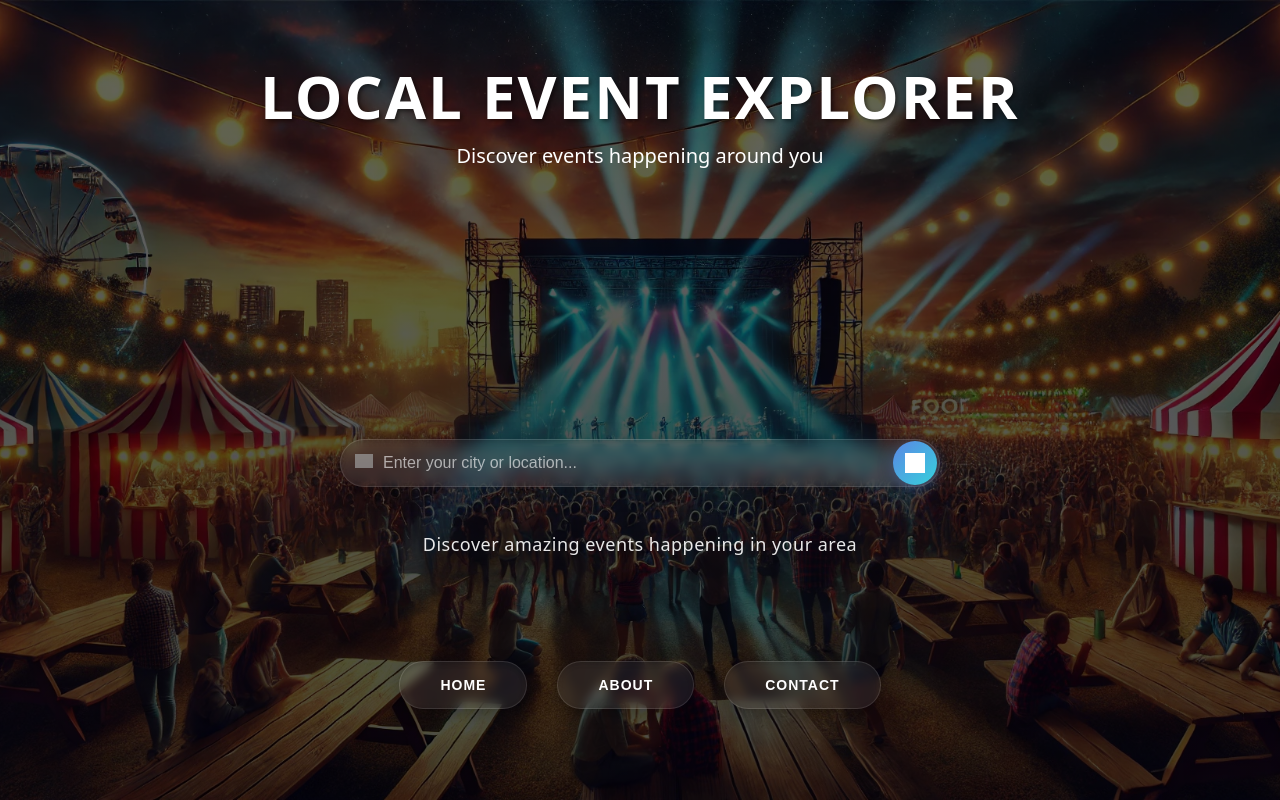
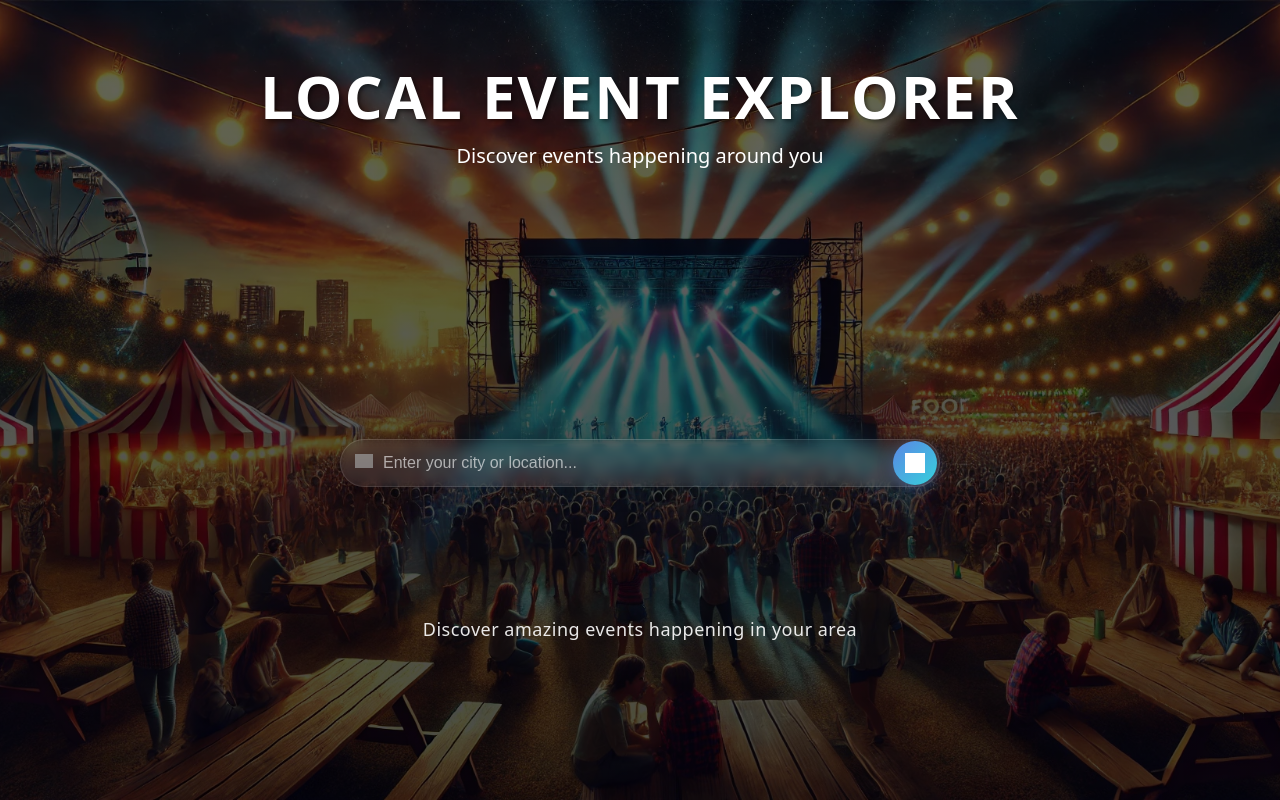
Before and after one commit to Arun-kumar2206/Local-Event-Explorer, a React (Vite) app: page / in a window 1280 px wide. Built offline with nearby package versions, Linux system fonts and the light colour scheme; grey boxes are pictures that could not be loaded.

Commit message:
Added interactivity Home page to Main page.

```diff
--- a/css/styles.css
+++ b/css/styles.css
@@ -13,7 +13,6 @@ body {
     min-height: 100vh;
 }
 
-/* Page-specific background styles */
 .home-background {
     background-image: linear-gradient(rgba(0, 0, 0, 0.6), rgba(0, 0, 0, 0.7)), url('../images/background1.webp');
     background-size: cover;
@@ -33,7 +32,6 @@ body {
     align-items: center;
     justify-content: center;
     flex-direction: column;
-    /* margin-top: 5rem; */
 }
 
 .main-title .text-2xl {
@@ -173,49 +171,10 @@ body {
     }
 }
 
-.contact-section{
-    display: flex;
-    margin-top: 8rem;
-    gap: 3rem;
-    justify-content: center;
-    flex-wrap: wrap;
-}
-
-.contact-section .contact-btn{
-    display: flex;
-    border: 1px solid rgba(255, 255, 255, 0.1);
-    background-color: rgba(255, 255, 255, 0.08);
-    box-shadow: 0 4px 15px rgba(0, 0, 0, 0.25), inset 0 2px 5px rgba(0, 0, 0, 0.15);
-    outline: none;
-    padding: 1.5rem 4rem;
-    border-radius: 3rem;
-    font-weight: bold;
-    cursor: pointer;
-    font-size: 1.4rem;
-    color: #fff;
-    letter-spacing: 1px;
-    transition: all 0.3s ease;
-    justify-content: center;
-    align-items: center;
-    min-width: 12rem;
-    backdrop-filter: blur(5px);
-}
-
-.contact-section .contact-btn:hover {
-    background-color: rgba(255, 255, 255, 0.15);
-    box-shadow: 0 6px 20px rgba(0, 0, 0, 0.3), inset 0 2px 5px rgba(0, 0, 0, 0.1);
-    transform: translateY(-2px);
-}
-
-.contact-section .contact-btn:active {
-    transform: translateY(1px);
-    box-shadow: 0 2px 10px rgba(0, 0, 0, 0.3);
-}
-
 .discover-text {
     font-size: 1.8rem;
     text-align: center;
-    margin: 2.5rem 0;
+    margin: 11rem 0;
     font-weight: 300;
     color: rgba(255, 255, 255, 0.9);
     letter-spacing: 0.5px;
@@ -250,7 +209,6 @@ body {
     }
 }
 
-/* Navigation Bar Styles */
 .nav-bar {
     display: flex;
     justify-content: space-between;
@@ -261,7 +219,7 @@ body {
     box-shadow: 0 2px 10px rgba(0, 0, 0, 0.1);
     position: sticky;
     top: 0;
-    z-index: 1000; /* Increased z-index to ensure it stays above the map */
+    z-index: 1000;
 }
 
 .nav-bar-title h2 a {
@@ -280,7 +238,6 @@ body {
     width: 30rem;
 }
 
-/* Main search button specific styling */
 .main-search-btn {
     background: #FC6B58;
     box-shadow: 0 4px 15px rgba(252, 107, 88, 0.4);
@@ -328,8 +285,8 @@ body {
 
 .content-container {
     display: flex;
-    flex-direction: row-reverse; /* Place the map on the right and city info on the left */
-    height: 500px; /* Ensure consistent height for both sections */
+    flex-direction: row-reverse;
+    height: 500px;
     max-width: 100%;
     margin: 2rem auto;
     gap: 2rem;
@@ -338,17 +295,17 @@ body {
 }
 
 .map-container {
-    flex: 8; /* 70% width */
-    height: 100%; /* Match the height of the city info */
+    flex: 8;
+    height: 100%;
     border-radius: 1rem;
     overflow: hidden;
     box-shadow: 0 4px 15px rgba(0, 0, 0, 0.3);
 }
 
 .city-info {
-    flex: 2; /* 30% width */
-    height: 100%; /* Match the height of the map */
-    max-height: 500px; /* Ensure it does not exceed the map's height */
+    flex: 2;
+    height: 100%;
+    max-height: 500px;
     padding: 2rem;
     background-color: rgba(0, 0, 0, 0.5);
     border-radius: 1rem;
@@ -356,7 +313,7 @@ body {
     font-size: 1.6rem;
     line-height: 1.8;
     box-shadow: 0 4px 15px rgba(0, 0, 0, 0.3);
-    overflow-y: auto; /* Enable scrolling for overflow content */
+    overflow-y: auto;
 }
 
 .city-info h3 {
@@ -372,13 +329,13 @@ body {
 
 @media (max-width: 768px) {
     .content-container {
-        flex-direction: column; /* Stack map and city info vertically on smaller screens */
+        flex-direction: column;
         height: auto;
     }
 
     .map-container {
         flex: none;
-        height: 300px; /* Adjust height for smaller screens */
+        height: 300px;
     }
 
     .city-info {
@@ -417,33 +374,33 @@ body {
 }
 
 .event-item {
-    background: linear-gradient(135deg, #EEE2CB, #D4A373); /* Gradient background */
-    border-radius: 1rem; /* Increased border radius for a softer look */
-    box-shadow: 0 4px 15px rgba(0, 0, 0, 0.2); /* Enhanced shadow for depth */
+    background: linear-gradient(135deg, #EEE2CB, #D4A373);
+    border-radius: 1rem;
+    box-shadow: 0 4px 15px rgba(0, 0, 0, 0.2);
     display: flex;
     flex-direction: column;
     align-items: center;
-    justify-content: space-between; /* Better spacing between elements */
-    width: 150px; /* Increased width */
-    height: 300px; /* Increased height */
+    justify-content: space-between;
+    width: 150px;
+    height: 300px;
     padding: 1rem;
     text-align: center;
     transition: transform 0.3s ease, box-shadow 0.3s ease;
-    overflow: hidden; /* Ensure content stays within bounds */
+    overflow: hidden;
 }
 
 .event-item:hover {
-    transform: translateY(-8px); /* More pronounced hover effect */
-    box-shadow: 0 6px 20px rgba(0, 0, 0, 0.3); /* Enhanced shadow on hover */
+    transform: translateY(-8px);
+    box-shadow: 0 6px 20px rgba(0, 0, 0, 0.3);
 }
 
 .event-item img.event-image {
-    width: 90px; /* Slightly larger image */
+    width: 90px;
     height: 90px;
     object-fit: cover;
-    border-radius: 50%; /* Circular image for a modern look */
+    border-radius: 50%;
     margin-bottom: 0.8rem;
-    box-shadow: 0 4px 10px rgba(0, 0, 0, 0.2); /* Enhanced shadow for the image */
+    box-shadow: 0 4px 10px rgba(0, 0, 0, 0.2);
 }
 
 .event-item a {
@@ -457,7 +414,7 @@ body {
 }
 
 .event-item a:hover {
-    color: #5b86e5; /* Highlight link on hover */
+    color: #5b86e5;
     text-decoration: underline;
 }
 
@@ -465,5 +422,5 @@ body {
     margin: 0.5rem 0 0;
     font-size: 1.2rem;
     color: #555;
-    font-style: italic; /* Subtle styling for event date */
+    font-style: italic;
 }
--- a/pages/Home.jsx
+++ b/pages/Home.jsx
@@ -7,19 +7,15 @@ const SearchBar = memo(function SearchBar() {
 
     const handleSearchAndNavigate = () => {
         console.log("Searching for:", searchValue);
-        // Reset any previous error state
         setError(false);
 
-        // Check if search value is empty
         if (!searchValue.trim()) {
             setError(true);
-            return; // Prevent navigation if search is empty
+            return;
         }
 
-        // First handle the search
-
-        // Then navigate to the main page
-        window.location.href = "/main";
+        const encodedLocation = encodeURIComponent(searchValue.trim());
+        window.location.href = `/main?location=${encodedLocation}`;
     };
 
     return (
@@ -64,15 +60,6 @@ const Header = memo(function Header({ onAnimationComplete }) {
     );
 });
 
-const Contact = memo(function Contact() {
-    return(
-        <div className="contact-section">
-            <button className="contact-btn">HOME</button>
-            <button className="contact-btn">ABOUT</button>
-            <button className="contact-btn">CONTACT</button>
-        </div>
-    )
-});
 
 export default function Home() {
     const handleAnimationComplete = () => {
@@ -85,7 +72,6 @@ export default function Home() {
                 <Header onAnimationComplete={handleAnimationComplete} />
                 <SearchBar />
                 <h2 className="discover-text">Discover amazing events happening in your area</h2>
-                <Contact />
             </div>
         </div>
     );
--- a/pages/Main.jsx
+++ b/pages/Main.jsx
@@ -1,6 +1,7 @@
 import { useState, memo, useRef, useEffect } from "react";
 import { MapContainer, TileLayer, Marker, Popup, useMap } from "react-leaflet";
 import "leaflet/dist/leaflet.css";
+import { useSearchParams } from "react-router-dom";
 
 const NavBar = memo(function navBar({ onSearch }) {
     const [searchValue, setSearchValue] = useState("");
@@ -28,6 +29,11 @@ const NavBar = memo(function navBar({ onSearch }) {
                     placeholder="Change Location"
                     value={searchValue}
                     onChange={(e) => setSearchValue(e.target.value)}
+                    onKeyDown={(e) => {
+                        if (e.key === "Enter") {
+                            handleSearch();
+                        }
+                    }}
                 />
                 <button
                     className="search-button main-search-btn"
@@ -42,16 +48,24 @@ const NavBar = memo(function navBar({ onSearch }) {
 
 function MapUpdater({ position }) {
     const map = useMap();
-    map.setView(position, 13); // Automatically pan to the new position
+    map.setView(position, 13);
     return null;
 }
 
 export default function Main() {
+    const [searchParams] = useSearchParams();
     const [position, setPosition] = useState([51.505, -0.09]);
     const [cityInfo, setCityInfo] = useState("");
     const [cityImage, setCityImage] = useState("");
     const [events, setEvents] = useState([]);
-    const eventsContainerRef = useRef(null); // Reference to the events container
+    const eventsContainerRef = useRef(null);
+
+    useEffect(() => {
+        const location = searchParams.get("location");
+        if (location) {
+            handleSearch(location);
+        }
+    }, [searchParams]);
 
     const handleSearch = async (location) => {
         try {
@@ -62,8 +76,8 @@ export default function Main() {
             if (data.length > 0) {
                 const { lat, lon, display_name } = data[0];
                 setPosition([parseFloat(lat), parseFloat(lon)]);
-                fetchCityInfo(display_name.split(",")[0]); // Use the city name for Wikipedia API
-                fetchEvents(lat, lon); // Fetch events for the location
+                fetchCityInfo(display_name.split(",")[0]);
+                fetchEvents(lat, lon);
             } else {
                 alert("Location not found!");
             }
@@ -81,7 +95,7 @@ export default function Main() {
             const data = await response.json();
             if (data.extract) {
                 setCityInfo(data.extract);
-                setCityImage(data.thumbnail?.source || ""); // Set the image if available
+                setCityImage(data.thumbnail?.source || "");
             } else {
                 setCityInfo("No information available for this location.");
                 setCityImage("");
@@ -100,15 +114,10 @@ export default function Main() {
             );
             const data = await response.json();
 
-            // Debug: Log the API response to check for issues
-            console.log("Ticketmaster API Response:", data);
-
             if (data._embedded && data._embedded.events) {
-                // Filter events with valid URLs
                 const validEvents = data._embedded.events.filter(event => event.url && event.url.trim() !== "");
                 setEvents(validEvents);
 
-                // Scroll to the events container
                 if (eventsContainerRef.current) {
                     eventsContainerRef.current.scrollIntoView({ behavior: "smooth" });
                 }
```
